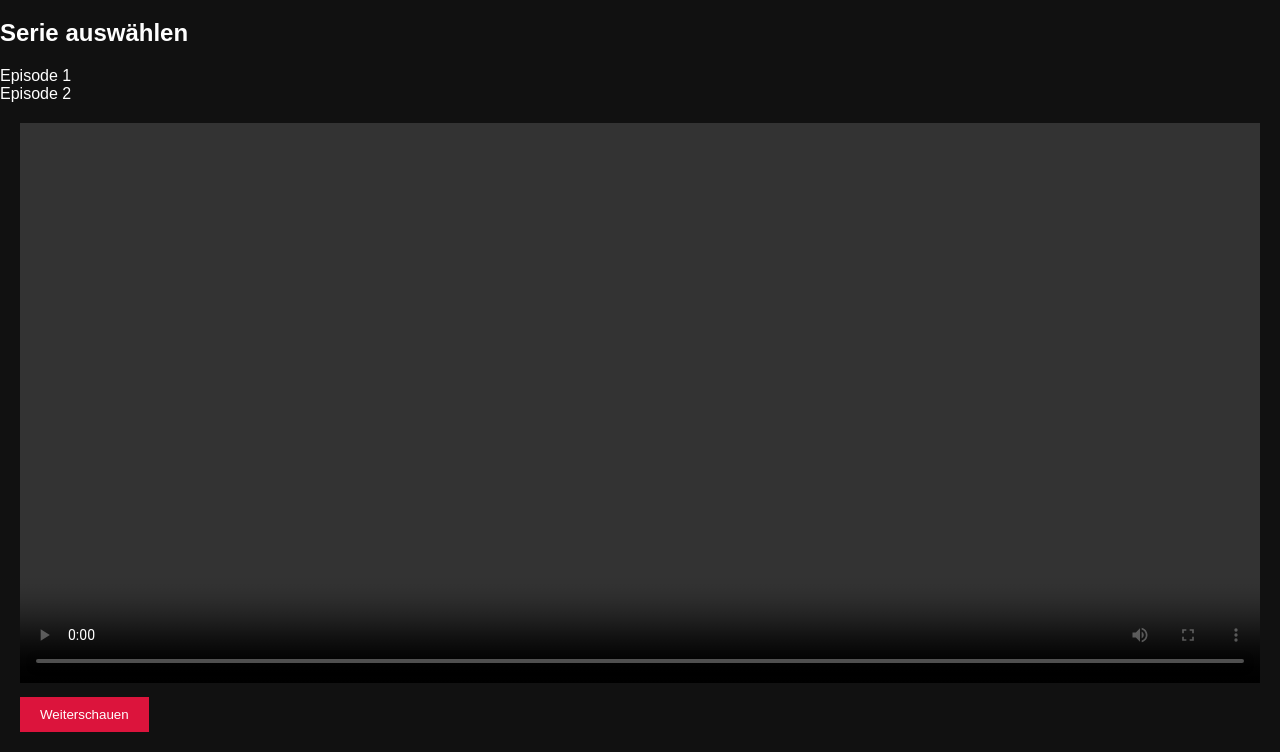
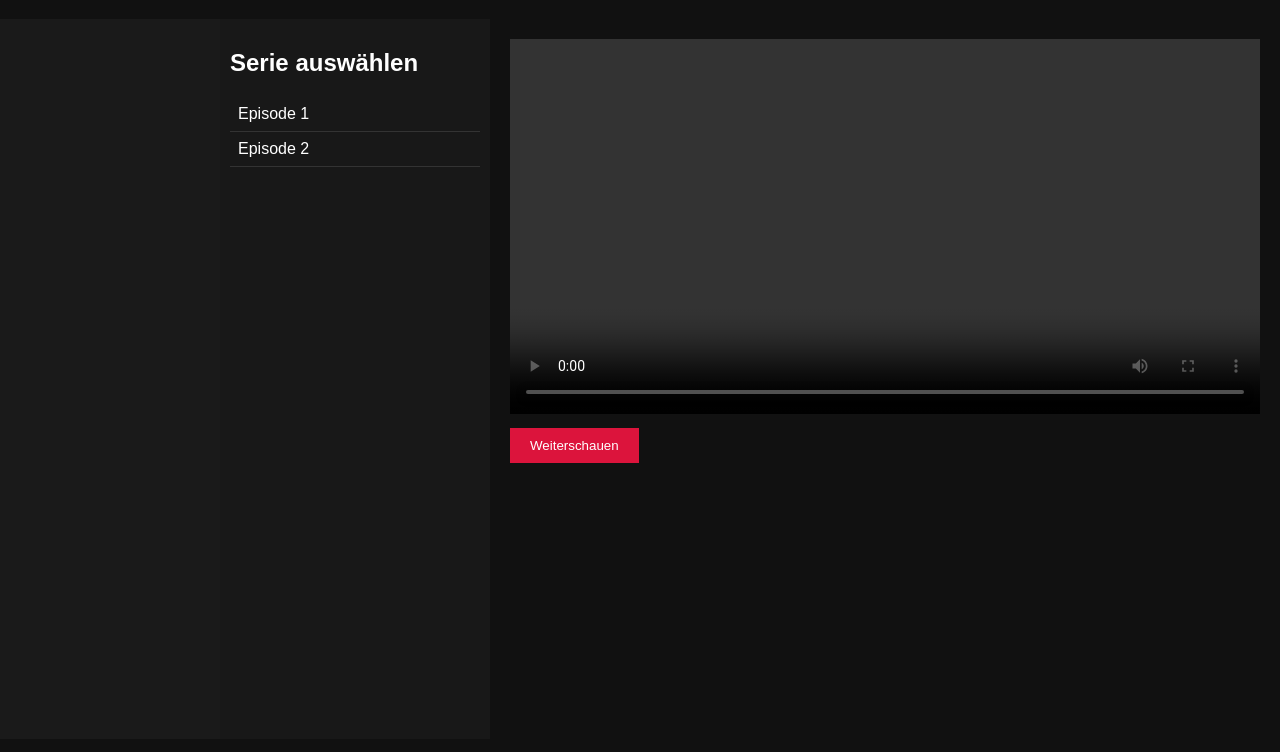
Before and after one commit to Smopga/Anime-Watcher, a plain HTML site: page index.html in a window 1280 px wide. Shown: the part 101-853 px from the top of the page. Drawn offline with Linux system fonts and the light colour scheme.

Commit message:
Update style.css

```diff
--- a/style.css
+++ b/style.css
@@ -9,23 +9,42 @@ h1 {
     padding: 20px;
 }
 
-.container {
+.layout {
     display: flex;
+    height: 90vh;
 }
 
-.sidebar {
-    width: 250px;
+.series-list {
+    width: 200px;
     background: #1a1a1a;
     padding: 10px;
+    overflow-y: auto;
 }
 
-.sidebar div {
+.series-list div {
     padding: 10px;
     cursor: pointer;
     border-bottom: 1px solid #333;
 }
 
-.sidebar div:hover {
+.series-list div:hover {
+    background: #333;
+}
+
+.episodes-section {
+    width: 250px;
+    background: #181818;
+    padding: 10px;
+    overflow-y: auto;
+}
+
+#episodeList div {
+    padding: 8px;
+    cursor: pointer;
+    border-bottom: 1px solid #333;
+}
+
+#episodeList div:hover {
     background: #333;
 }
 
```
